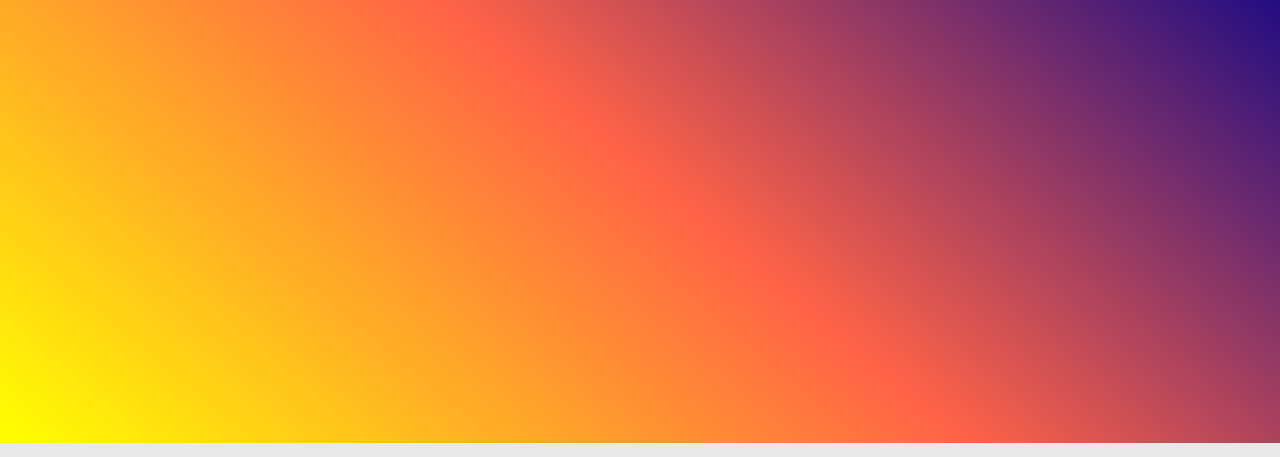
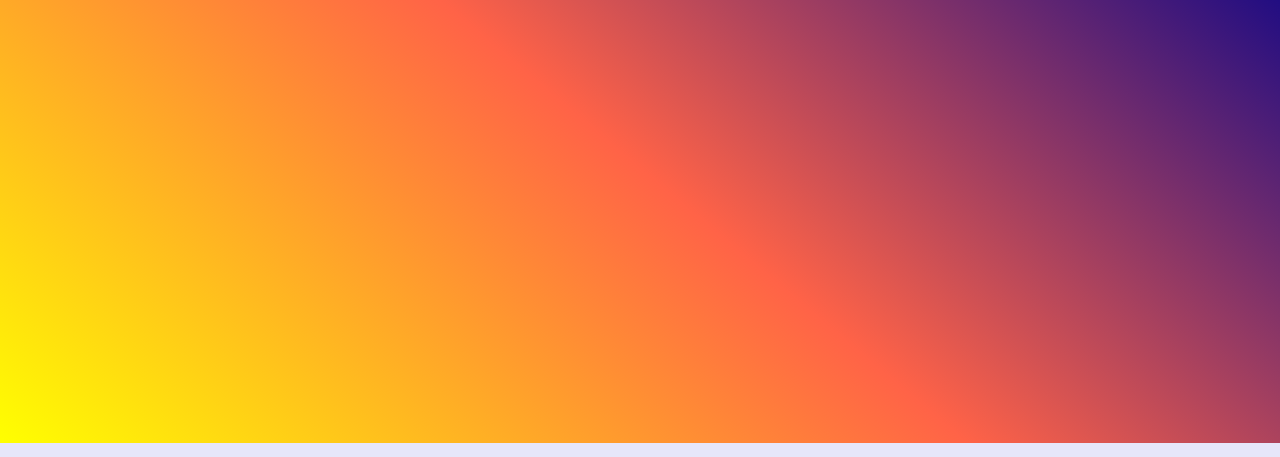
Before and after one commit to Hrym001/My-portfolio, a plain HTML site: page index.html in a window 1280 px wide. Shown: the part 107-564 px from the top of the page. Drawn offline with Linux system fonts and the light colour scheme.

Commit message:
Update index.html

```diff
--- a/index.html
+++ b/index.html
@@ -17,7 +17,7 @@ body {
 
 
 
-  background-color:#E8E8E8;
+  background-color:lavender;
 
   color:#6E6E6E;
 
```
